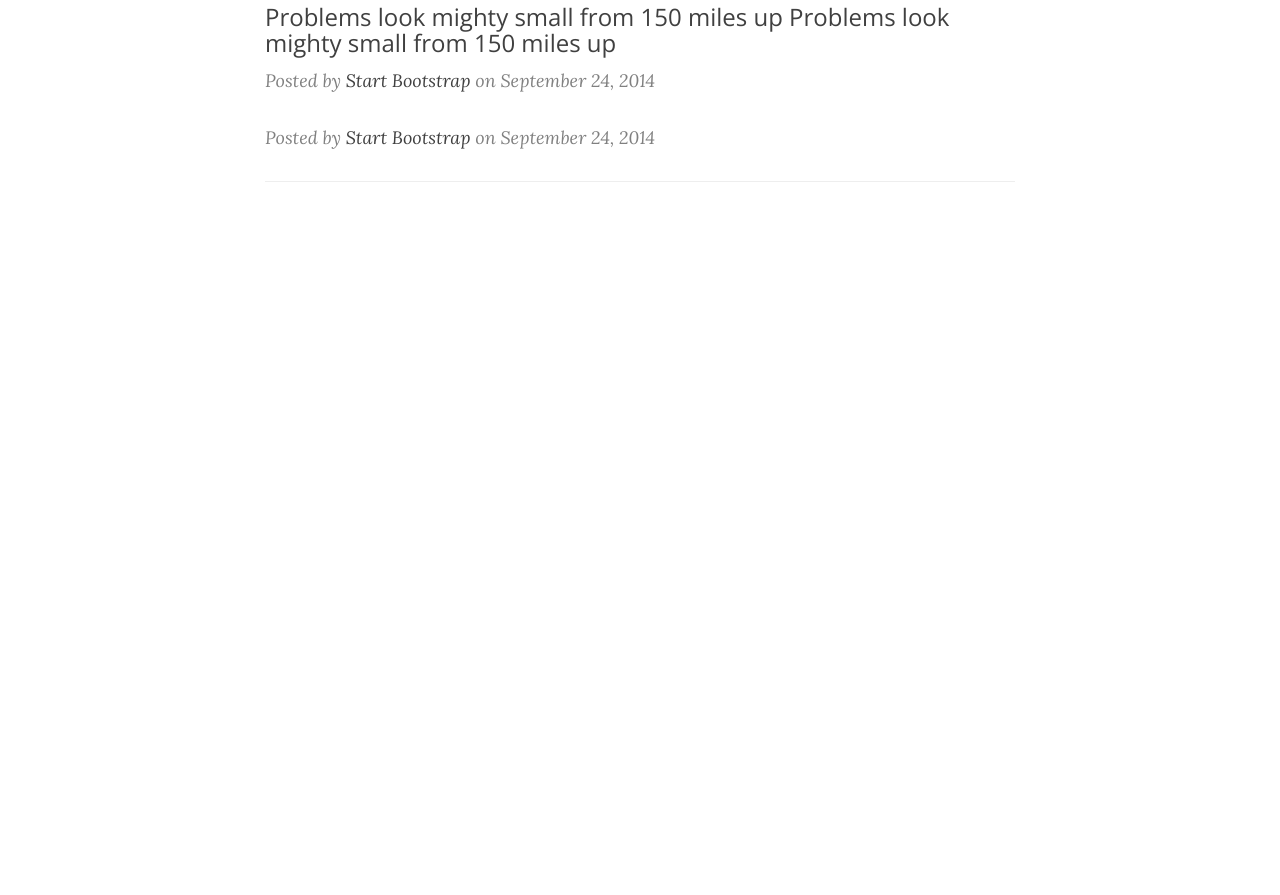
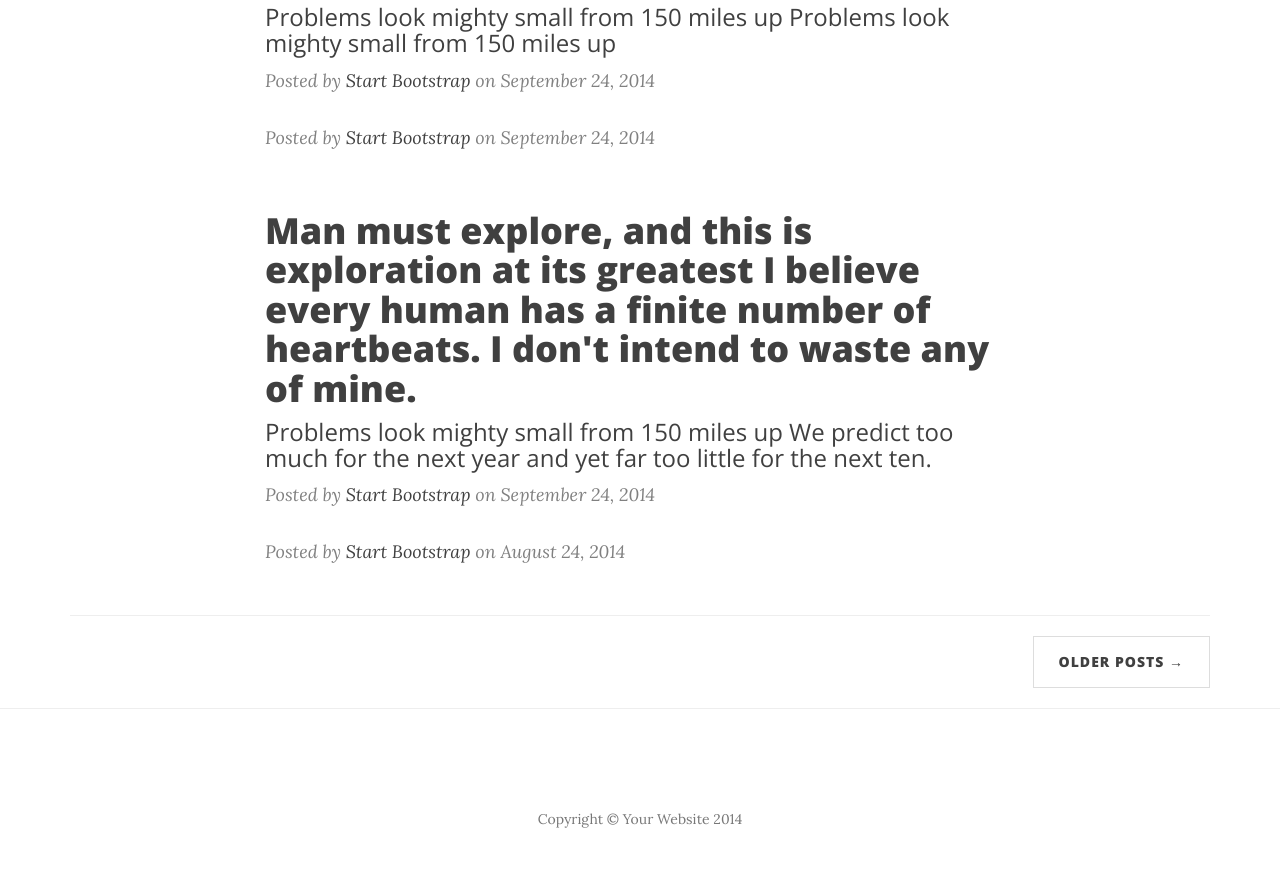
Before and after one commit to Merike22/projekt1, a PHP site: page /projekt1/startbootstrap/index.php in a window 1280 px wide. Shown: the part 693-1588 px from the top of the page. Before the commit the page ends 875 px from the top, so only its background shows below. Run offline with PHP 8.4, Linux system fonts and the light colour scheme; some libraries are stand-ins or nearby versions.

Commit message:
Lisada $posts-i taha tühi paar nurksulge, et teha temast multidimensionaalne massiiv, mille liige nimega 0 on see, mis algselt oli $posts endaväärtus. Lisada postsile veel 1 anonüümne (ilma nimeta või numbrita) liige, mille sisuks on massiiv, mis sisaldab järgmise artikli meta-andmed (pealkiri, autor, jne). Lisada HTML-is Main conteti alla div-ile mille class on “row” ümber php foreach (kasutades short syntaksit) massiivist posts selliselt, et iga foreach iteratsioonis oleks $posts antud liikme muutuja nimeks $post. Refaktoorida HTML-is $posts muutuja nimed $post-iks.Testida, et leheküljel kuvatakse kahte erinevat artiklit. [Delivers #107734304]

```diff
--- a/startbootstrap/index.php
+++ b/startbootstrap/index.php
@@ -1,9 +1,18 @@
-<?php $posts = array(
-    'title' => 'Man must explore, and this is exploration at its greatest',
-    'subtitle' => 'Problems look mighty small from 150 miles up',
-    'author' => 'Start Bootstrap',
-    'date' => 'September 24, 2014'
-) ?>
+<?php
+$posts = array(
+    "title" => "Man must explore, and this is exploration at its greatest",
+    "subtitle" => "Problems look mighty small from 150 miles up",
+    "author" => "Start Bootstrap",
+    "date" => "September 24, 2014");
+$post[] = array("Man must explore, and this is exploration at its greatest",
+    "Problems look mighty small from 150 miles up",
+    "Start Bootstrap",
+    "September 24, 2014");
+$post[] = array("I believe every human has a finite number of heartbeats. I don't intend to waste any of mine.",
+    "We predict too much for the next year and yet far too little for the next ten.",
+    "Start Bootstrap",
+    "August 24, 2014");
+?>
 
 <!DOCTYPE html>
 <html lang="en">
@@ -98,32 +107,45 @@
 
 <!-- Main Content -->
 <div class="container">
+    <? foreach ($post as $postitus): ?>
         <div class="row">
             <div class="col-lg-8 col-lg-offset-2 col-md-10 col-md-offset-1">
                 <div class="post-preview">
                     <a href="post.html">
                         <h2 class="post-title">
-                        Man must explore, and this is exploration at its greatest
                             <?= $posts['title'] ?>
+                            <?php echo "$postitus[0]"; ?>
                         </h2>
 
                         <h3 class="post-subtitle">
-                        Problems look mighty small from 150 miles up
                             <?= $posts['subtitle'] ?>
+                            <?php echo "$postitus[1]"; ?>
                         </h3>
                     </a>
 
-                <p class="post-meta">Posted by <a href="#">Start Bootstrap</a> on September 24, 2014</p>
+                    <p class="post-meta">Posted by <a href="#"><?= $posts['author'] ?></a> on <?= $posts['date'] ?></p>
 
-                <p class="post-meta">Posted by <a href="#"><?= $posts['author'] ?></a> on <?= $posts['date'] ?></p>
+                    <p class="post-meta">Posted by <a href="#"><?php echo "$postitus[2]"; ?></a>
+                        on <?php echo "$postitus[3]"; ?></p>
+                </div>
+            </div>
+        </div>
+    <? endforeach ?>
+    <hr>
+
+    <!-- Pager -->
+    <ul class="pager">
+        <li class="next">
+            <a href="#">Older Posts &rarr;</a>
+        </li>
+    </ul>
 </div>
 <hr>
 
 <!-- Footer -->
 <footer>
-
+    <p class="copyright text-muted">Copyright &copy; Your Website 2014</p>
 </footer>
-
 <!-- jQuery -->
 <script src="js/jquery.js"></script>
 
```
Lines whose indentation alone changed are shown as unchanged.
